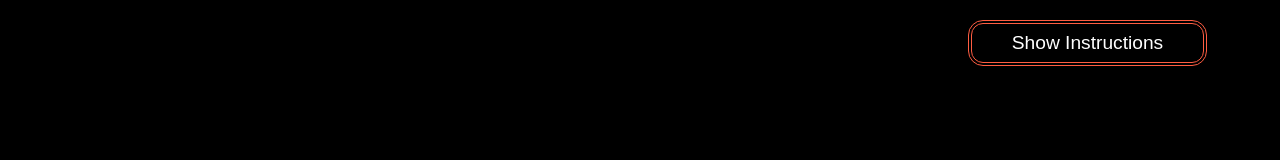
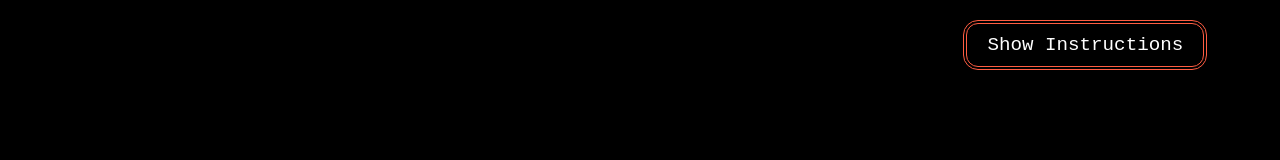
Before and after one commit to robotspacefish/insult-swordfighting, a React (Create React App) app: page / in a window 1280 px wide. Shown: the top 160 px of the page. Built offline with nearby package versions, Linux system fonts and the light colour scheme.

Commit message:
inherit body font-family and adjust padding in .btn class

```diff
--- a/src/App.css
+++ b/src/App.css
@@ -23,7 +23,7 @@ button {
 }
 
 .btn {
-  padding: 0.5rem 2.5rem;
+  padding: 10px 20px;
   margin: 150px 0;
   border-radius: 15px;
   font-size: 1.2em;
@@ -31,6 +31,7 @@ button {
   background: none;
   color: white;
   transition: background 500ms;
+  font-family: inherit;
 }
 
 .btn:hover {
```
